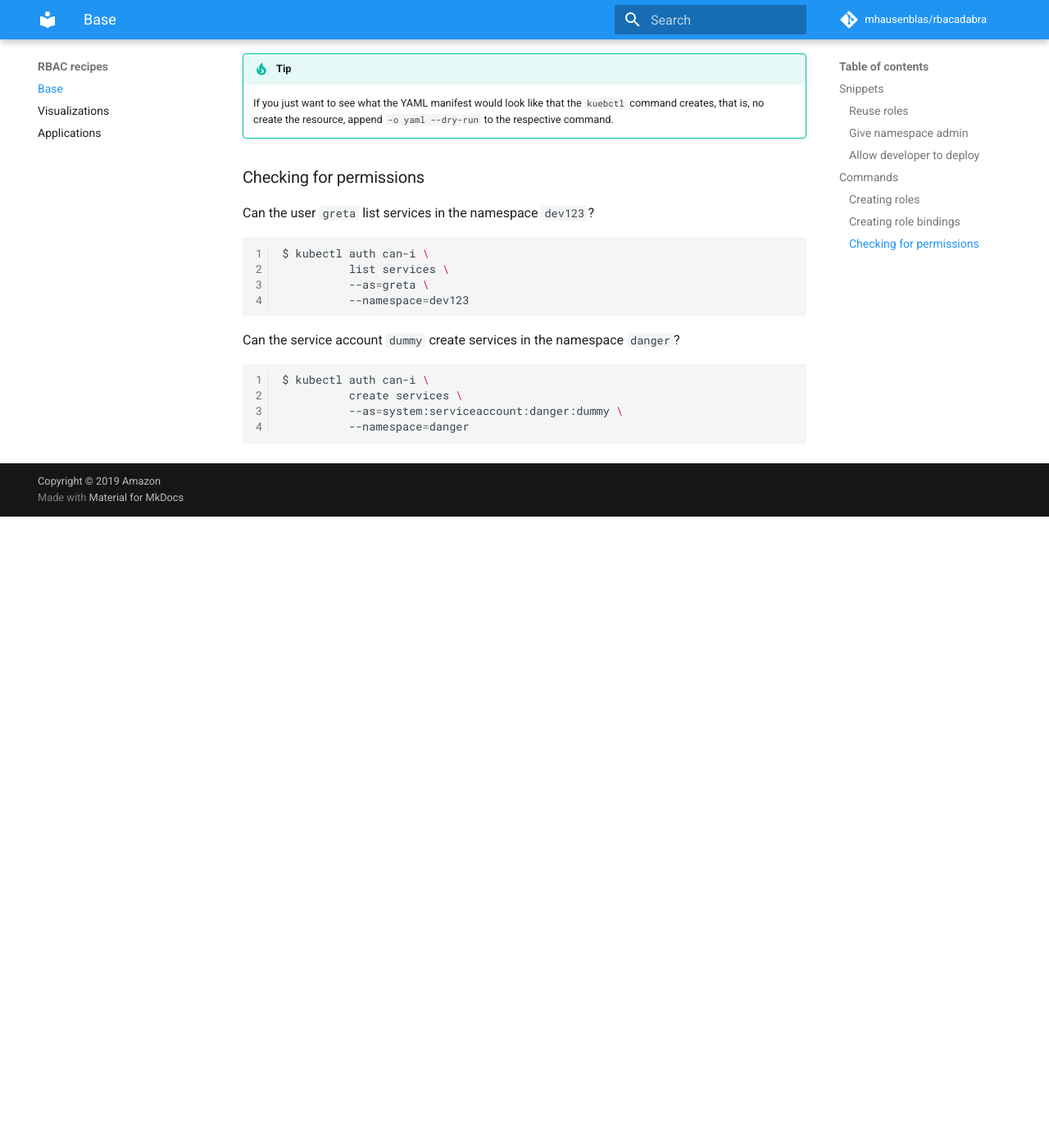
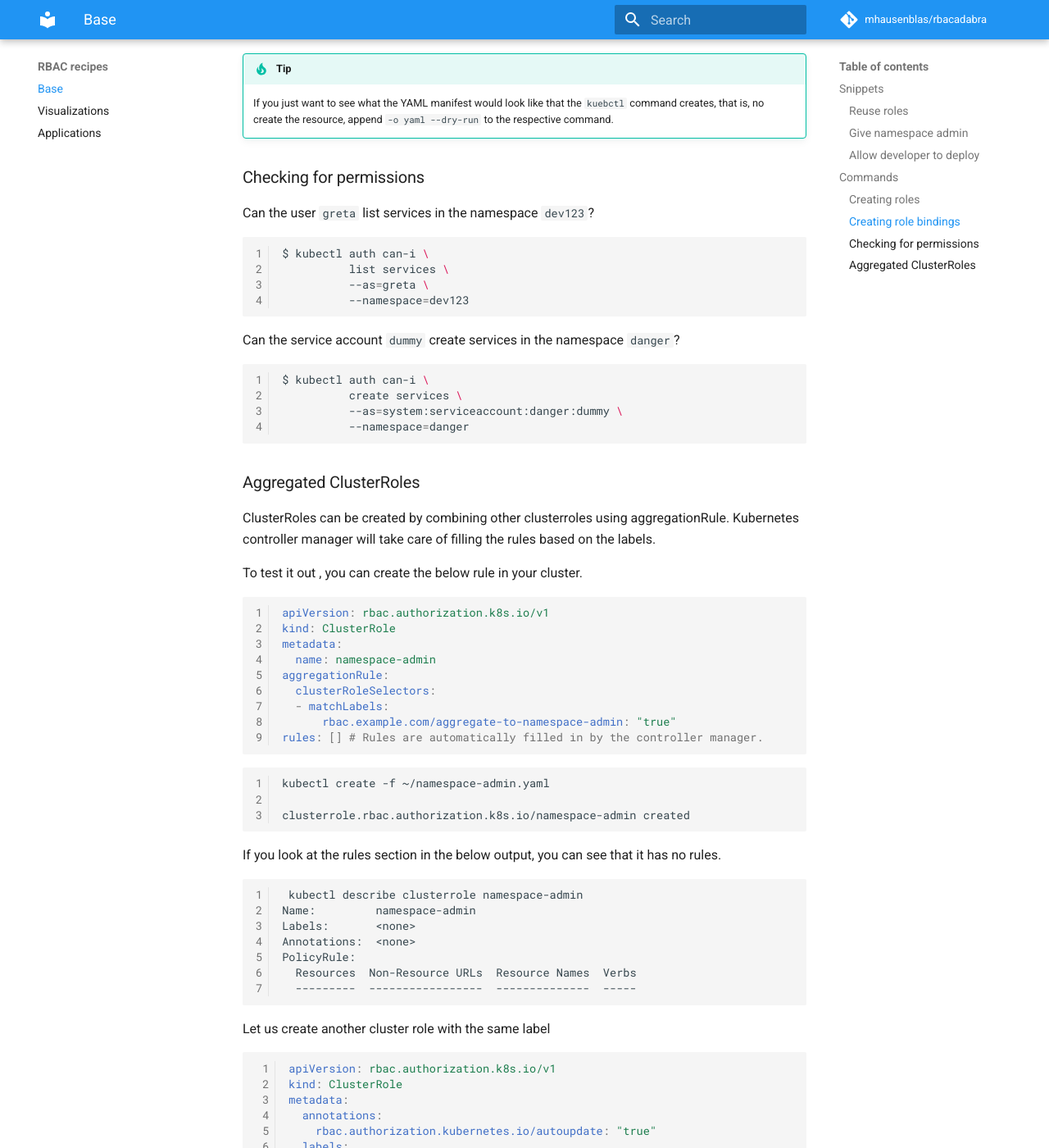
Before and after one commit to mhausenblas/rbacadabra, an MkDocs documentation site: the page built from docs/index.md, in a window 1280 px wide and 1400 px high, scrolled down 2123 px. Shown: the whole window at 82% size. Built offline with MkDocs 1.6.1 and Material for MkDocs 9.7.7, drawn with Linux system fonts in a browser that asks for light colours; comment, search, counter and statistics services are not loaded; before the commit the page ends 2753 px from its top, so only the background shows below that; some of the changed text lies outside the part shown.

Commit message:
feat(rbac): Add Aggregated ClusterRoles
Add Aggregated ClusterRoles
Examples for aggregated cluster roles
Contributes to RBAC

Signed-off-by: Sathish <38915683+sathish-thangaraj@users.noreply.github.com>

````diff
--- a/docs/index.md
+++ b/docs/index.md
@@ -113,3 +113,86 @@ $ kubectl auth can-i \
           --as=system:serviceaccount:danger:dummy \
           --namespace=danger
 ```
+
+### Aggregated ClusterRoles
+
+ClusterRoles can be created by combining other clusterroles using aggregationRule. Kubernetes controller manager will take care of filling the rules based on the labels.
+
+To test it out , you can create the below rule in your cluster.
+
+```yaml
+apiVersion: rbac.authorization.k8s.io/v1
+kind: ClusterRole
+metadata:
+  name: namespace-admin
+aggregationRule:
+  clusterRoleSelectors:
+  - matchLabels:
+      rbac.example.com/aggregate-to-namespace-admin: "true"
+rules: [] # Rules are automatically filled in by the controller manager.
+```
+
+``` sh
+kubectl create -f ~/namespace-admin.yaml
+
+clusterrole.rbac.authorization.k8s.io/namespace-admin created
+
+```
+
+If you look at the rules section in the below output, you can see that it has no rules.
+
+```sh
+
+ kubectl describe clusterrole namespace-admin
+Name:         namespace-admin
+Labels:       <none>
+Annotations:  <none>
+PolicyRule:
+  Resources  Non-Resource URLs  Resource Names  Verbs
+  ---------  -----------------  --------------  -----
+
+```
+
+Let us create another cluster role with the same label
+
+```yaml
+
+apiVersion: rbac.authorization.k8s.io/v1
+kind: ClusterRole
+metadata:
+  annotations:
+    rbac.authorization.kubernetes.io/autoupdate: "true"
+  labels:
+    rbac.example.com/aggregate-to-namespace-admin: "true"
+  name: aggregate-to-namespace-admin
+rules:
+- apiGroups:
+  - apps
+  resources:
+  - deployments
+  verbs:
+  - create
+  - delete
+  - patch
+  - update
+
+```
+
+```sh
+kubectl create -f ~/aggregate-to-namespace-admin.yaml
+
+clusterrole.rbac.authorization.k8s.io/aggregate-to-namespace-admin created
+```
+Now check the permissions for namespace-admin role. You can see that controller manager aggregated all the rules based on the labels.
+
+```sh
+
+kubectl describe clusterrole namespace-admin
+Name:         namespace-admin
+Labels:       <none>
+Annotations:  <none>
+PolicyRule:
+  Resources         Non-Resource URLs  Resource Names  Verbs
+  ---------         -----------------  --------------  -----
+  deployments.apps  []                 []              [create delete patch update]
+```
````
